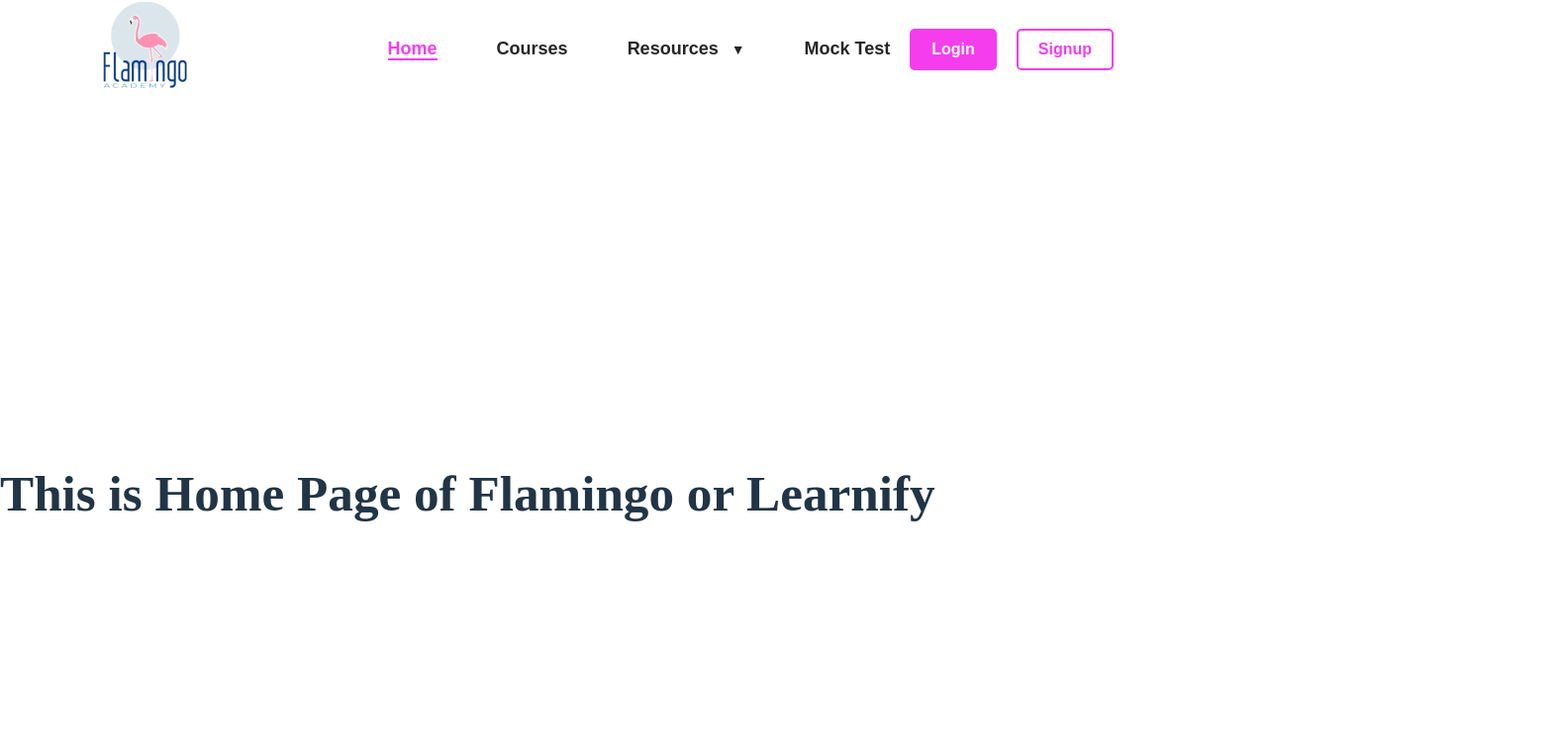
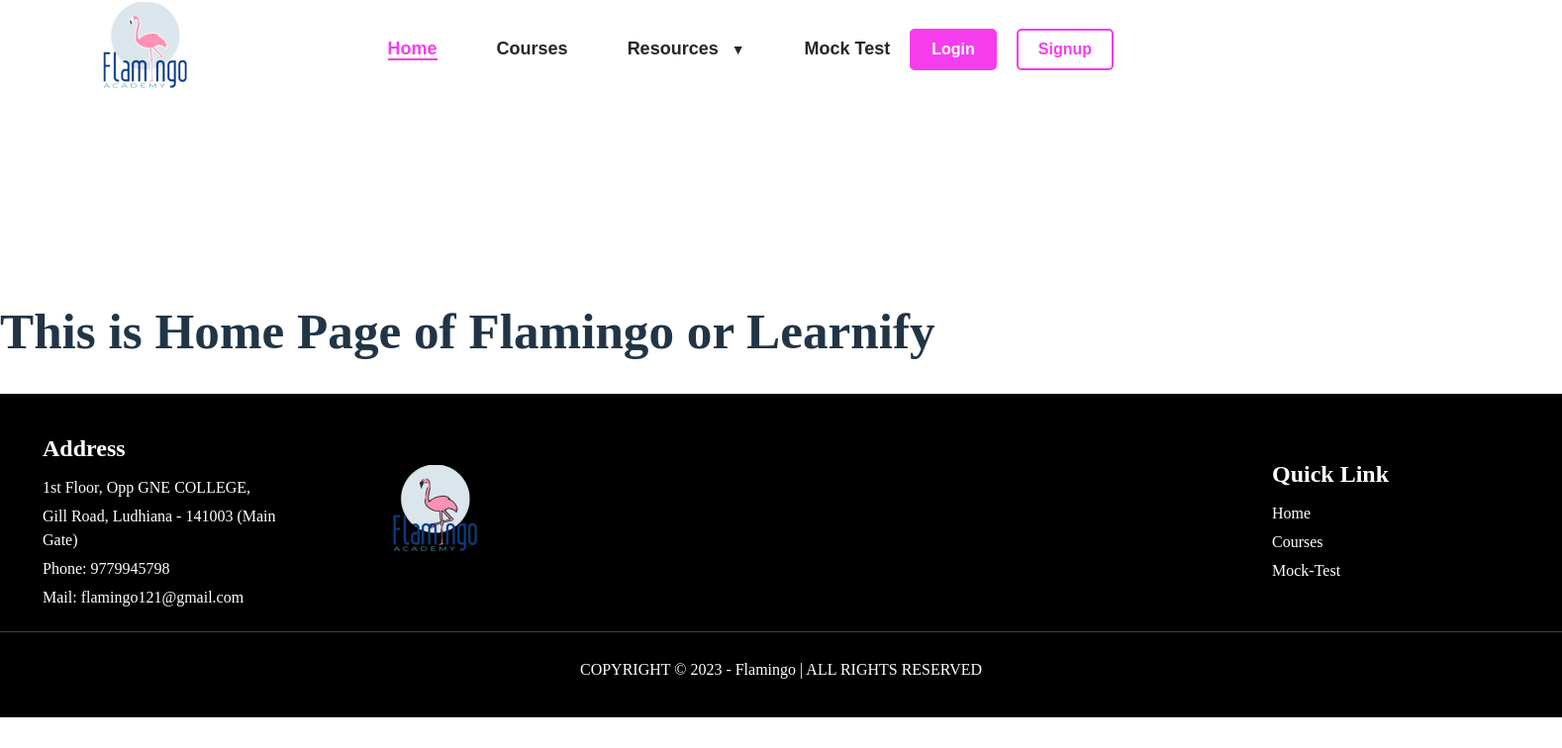
Before and after one commit to AYUSH56789/LearniFy---The-online-Tutor, a React (Vite) app in the folder frontend/: page / in a window 1280 px wide. Shown: the top 756 px of the page at 99% size, 1578 px wide, since content can reach past the window. Built offline with nearby package versions, Linux system fonts and the light colour scheme.

Commit message:
footer commit 1

```diff
--- a/frontend/src/App.jsx
+++ b/frontend/src/App.jsx
@@ -1,14 +1,15 @@
 import React from 'react'
 import Navbar from './components/navbar/Navbar';
 import './App.css' ;
-import Home from './components/home/Home';
 import { Outlet } from 'react-router-dom';
+import Footer from './components/footer/footer';
 
 function App() {
   return (
     <>
     <Navbar/>
     <Outlet/>
+    <Footer/>
     </>
 
   )
--- /dev/null
+++ b/frontend/src/components/footer/Footer.css
@@ -0,0 +1,85 @@
+.footer {
+    background-color: #000; /* Black background */
+    color: #fff; /* White text */
+    width: 240%;
+    max-width: 1578px;
+    padding: 20px 0;
+    box-sizing: border-box;
+  }
+
+  .footer-container {
+    display: flex;
+    justify-content: space-between;
+    align-items: center;
+    max-width: 1512px;
+    width: 100%;
+    margin: 0 auto;
+    padding: 0 20px;
+    height: 200px;
+  }
+
+  .footer-section {
+    flex: 1;
+    padding: 10px;
+  }
+
+  .address,
+  .quick-links {
+    max-width: 250px;
+  }
+
+  .footer-section h2 {
+    font-size: 1.5em;
+    margin-bottom: 10px;
+  }
+
+  .footer-section p, .footer-section ul, .footer-section li {
+    margin: 5px 0;
+  }
+
+  .footer-section ul {
+    list-style: none;
+    padding: 0;
+  }
+
+  .footer-section ul li a {
+    color: #fff;
+    text-decoration: none;
+  }
+
+  .footer-section ul li a:hover {
+    text-decoration: underline;
+  }
+
+  /* .footer-logo {
+    display: block;
+    margin-left: 400px;
+    max-height: 100px;
+  } */
+
+  .footer-bottom {
+    text-align: center;
+    border-top: 1px solid #444;
+    padding-top: 10px;
+    margin-top: 20px;
+  }
+
+  .foot-logo{
+    margin-left: 400px;
+
+  }
+
+  @media (max-width: 768px) {
+    .footer-container {
+      flex-direction: column;
+      text-align: center;
+    }
+
+    .footer-section {
+      margin-bottom: 20px;
+    }
+
+    .footer-logo {
+      max-width: 150px;
+    }
+  }
--- /dev/null
+++ b/frontend/src/components/footer/Footer.jsx
@@ -0,0 +1,36 @@
+import React from 'react';
+import { Link } from 'react-router-dom';
+import './Footer.css';
+import flamingoLogo from "./flamingo_logo.png";
+
+const Footer = () => {
+  return (
+    <footer className="footer">
+      <div className="footer-container">
+        <div className="footer-section address">
+          <h2>Address</h2>
+          <p>1st Floor, Opp GNE COLLEGE,</p>
+          <p>Gill Road, Ludhiana - 141003 (Main Gate)</p>
+          <p>Phone: 9779945798</p>
+          <p>Mail: flamingo121@gmail.com</p>
+        </div>
+        <div className="footer-section logo">
+          <img className="foot-logo" src={flamingoLogo} alt="Flamingo" />
+        </div>
+        <div className="footer-section quick-links">
+          <h2>Quick Link</h2>
+          <ul>
+            <li><Link to="/">Home</Link></li>
+            <li><Link to="/courses">Courses</Link></li>
+            <li><Link to="/mocktest">Mock-Test</Link></li>
+          </ul>
+        </div>
+      </div>
+      <div className="footer-bottom">
+        <p>COPYRIGHT © 2023 - Flamingo | ALL RIGHTS RESERVED</p>
+      </div>
+    </footer>
+  );
+};
+
+export default Footer;
```
Also changed, not shown: frontend/src/components/footer/flamingo_logo.png (added).
